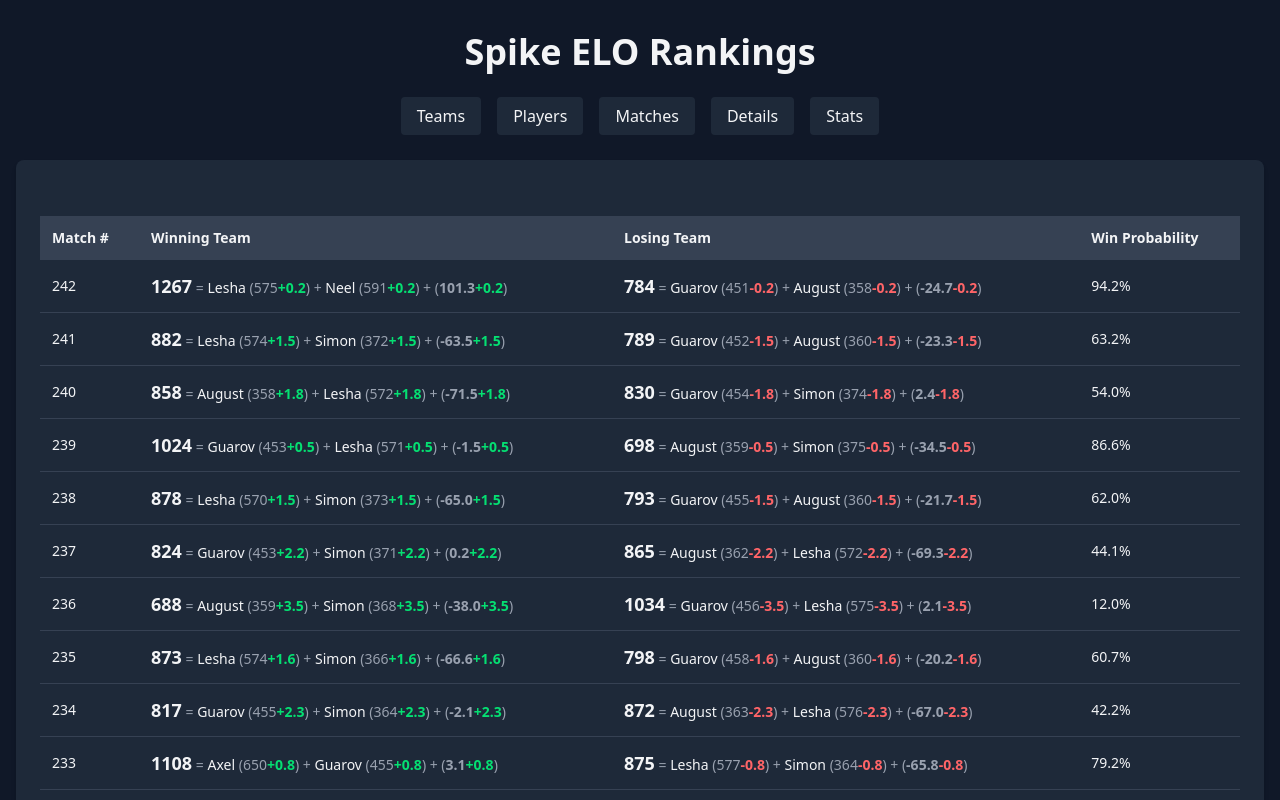
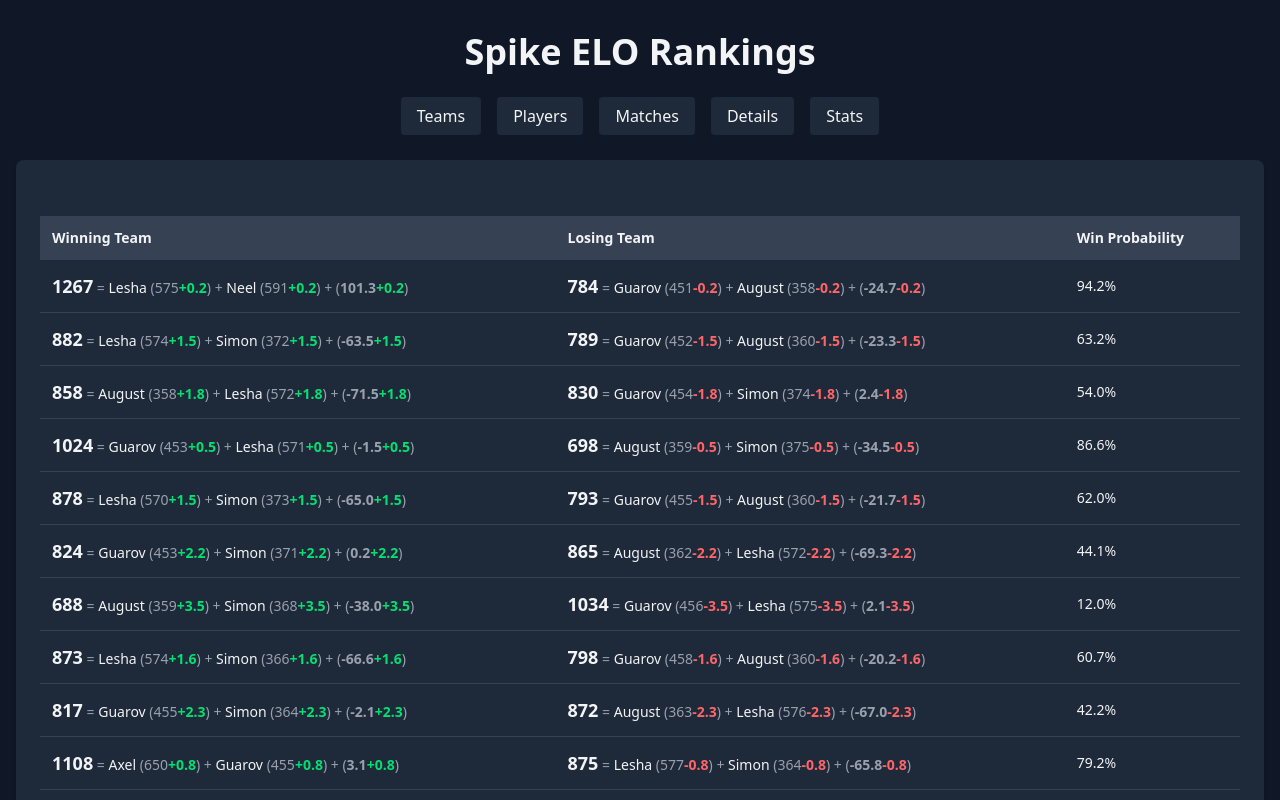
Before and after one commit to thetazero/spklo, a React (Vite) app: page /#/matches in a window 1280 px wide. Shown: the top 800 px of the page. Built offline with nearby package versions, Linux system fonts and the light colour scheme.

Commit message:
match table with select players on the left

```diff
--- a/src/App.tsx
+++ b/src/App.tsx
@@ -70,7 +70,7 @@ function App() {
 
           <Routes>
             <Route path="" element={<Navigate to="teams" replace />} />
-            <Route path="details" element={<DetailsPage engine={engineData.engine} />} />
+            <Route path="details" element={<DetailsPage engine={engineData.engine} matches={engineData.analyzedMatches} />} />
             <Route path="players" element={<PlayersPage engine={engineData.engine} />} />
             <Route path="teams" element={<TeamsPage engine={engineData.engine} />} />
             <Route path="matches" element={<MatchesPage matches={engineData.analyzedMatches} />} />
--- a/src/components/MatchTable.tsx
+++ b/src/components/MatchTable.tsx
@@ -5,11 +5,12 @@ import { TeamEloDisplay } from './TeamEloDisplay'
 
 interface MatchTableProps {
   matches: MatchAnalysis[]
+  selectedPlayers?: PlayerName[]
 }
 
 const MATCHES_PER_PAGE = 20
 
-export function MatchTable({ matches }: MatchTableProps) {
+export function MatchTable({ matches, selectedPlayers = [] }: MatchTableProps) {
   const [currentPage, setCurrentPage] = useState(0)
 
   // Reverse order to show newest first
@@ -31,58 +32,86 @@ export function MatchTable({ matches }: MatchTableProps) {
     return player1 < player2 ? `${player1}:${player2}` : `${player2}:${player1}`
   }
 
+  // Check if selected players are in a team
+  const isSelectedTeam = (team: Set<PlayerName>): boolean => {
+    if (selectedPlayers.length === 0) return false
+    if (selectedPlayers.length === 1) {
+      return team.has(selectedPlayers[0])
+    }
+    // Two players selected - check if both are in the team
+    return selectedPlayers.every(p => team.has(p))
+  }
+
+  // Determine column headers
+  const hasSelectedPlayers = selectedPlayers.length > 0
+  const teamAHeader = hasSelectedPlayers ? 'Team A' : 'Winning Team'
+  const teamBHeader = hasSelectedPlayers ? 'Team B' : 'Losing Team'
+
   return (
     <div className="w-full my-8">
       <div className="overflow-x-auto">
         <table className="w-full border-collapse text-sm">
           <thead>
             <tr className="bg-gray-700 text-gray-100">
-              <th className="p-3 text-left font-semibold">Match #</th>
-              <th className="p-3 text-left font-semibold">Winning Team</th>
-              <th className="p-3 text-left font-semibold">Losing Team</th>
+              <th className="p-3 text-left font-semibold">{teamAHeader}</th>
+              <th className="p-3 text-left font-semibold">{teamBHeader}</th>
               <th className="p-3 text-left font-semibold">Win Probability</th>
             </tr>
           </thead>
           <tbody>
             {currentMatches.map((analysis, idx) => {
-              const matchNumber = matches.length - (startIdx + idx)
+              // Determine if we need to swap teams (selected players should be on left)
+              const selectedOnWinSide = isSelectedTeam(analysis.winTeam)
+              const selectedOnLoseSide = isSelectedTeam(analysis.loseTeam)
+              const shouldSwap = hasSelectedPlayers && selectedOnLoseSide && !selectedOnWinSide
 
-              // Get winners and their pairwise info
-              const [winner1, winner2] = Array.from(analysis.winTeam)
-              const winnerKey = getPairwiseKey(winner1, winner2)
-              const winnerPairwiseBefore = analysis.beforePairwise.get(winnerKey) || 0
+              // Team A (left column) and Team B (right column)
+              const teamA = shouldSwap ? analysis.loseTeam : analysis.winTeam
+              const teamB = shouldSwap ? analysis.winTeam : analysis.loseTeam
 
-              // Get losers and their pairwise info
-              const [loser1, loser2] = Array.from(analysis.loseTeam)
-              const loserKey = getPairwiseKey(loser1, loser2)
-              const loserPairwiseBefore = analysis.beforePairwise.get(loserKey) || 0
+              const [teamA1, teamA2] = Array.from(teamA)
+              const [teamB1, teamB2] = Array.from(teamB)
+
+              const teamAKey = getPairwiseKey(teamA1, teamA2)
+              const teamBKey = getPairwiseKey(teamB1, teamB2)
+              const teamAPairwiseBefore = analysis.beforePairwise.get(teamAKey) || 0
+              const teamBPairwiseBefore = analysis.beforePairwise.get(teamBKey) || 0
+
+              // Determine elo delta based on which team won
+              const teamAWon = teamA === analysis.winTeam
+              const teamAEloDelta = teamAWon ? analysis.eloChange : -analysis.eloChange
+              const teamBEloDelta = teamAWon ? -analysis.eloChange : analysis.eloChange
+              const teamAPairwiseDelta = teamAWon ? analysis.pairwiseDelta : -analysis.pairwiseDelta
+              const teamBPairwiseDelta = teamAWon ? -analysis.pairwiseDelta : analysis.pairwiseDelta
+
+              // Win probability is always from winner's perspective, adjust if swapped
+              const winProbability = shouldSwap ? 1 - analysis.expectedWinProbability : analysis.expectedWinProbability
 
               return (
                 <tr key={startIdx + idx} className="border-b border-gray-700 hover:bg-gray-800">
-                  <td className="p-3 text-gray-100">{matchNumber}</td>
                   <td className="p-3">
                     <TeamEloDisplay
                       players={[
-                        { name: winner1, elo: getPlayerElo(winner1, analysis), eloDelta: analysis.eloChange },
-                        { name: winner2, elo: getPlayerElo(winner2, analysis), eloDelta: analysis.eloChange }
+                        { name: teamA1, elo: getPlayerElo(teamA1, analysis), eloDelta: teamAEloDelta },
+                        { name: teamA2, elo: getPlayerElo(teamA2, analysis), eloDelta: teamAEloDelta }
                       ]}
-                      pairwiseAdjustment={winnerPairwiseBefore}
-                      pairwiseDelta={analysis.pairwiseDelta}
+                      pairwiseAdjustment={teamAPairwiseBefore}
+                      pairwiseDelta={teamAPairwiseDelta}
                       showTotal={true}
                     />
                   </td>
                   <td className="p-3">
                     <TeamEloDisplay
                       players={[
-                        { name: loser1, elo: getPlayerElo(loser1, analysis), eloDelta: -analysis.eloChange },
-                        { name: loser2, elo: getPlayerElo(loser2, analysis), eloDelta: -analysis.eloChange }
+                        { name: teamB1, elo: getPlayerElo(teamB1, analysis), eloDelta: teamBEloDelta },
+                        { name: teamB2, elo: getPlayerElo(teamB2, analysis), eloDelta: teamBEloDelta }
                       ]}
-                      pairwiseAdjustment={loserPairwiseBefore}
-                      pairwiseDelta={-analysis.pairwiseDelta}
+                      pairwiseAdjustment={teamBPairwiseBefore}
+                      pairwiseDelta={teamBPairwiseDelta}
                       showTotal={true}
                     />
                   </td>
-                  <td className="p-3 text-gray-100">{formatPercent(analysis.expectedWinProbability)}</td>
+                  <td className="p-3 text-gray-100">{formatPercent(winProbability)}</td>
                 </tr>
               )
             })}
--- a/src/components/PlayerOrTeamDetails.tsx
+++ b/src/components/PlayerOrTeamDetails.tsx
@@ -1,19 +1,41 @@
-import { useState } from 'react'
-import type { Engine } from '../engine/main'
+import { useState, useMemo } from 'react'
+import type { Engine, MatchAnalysis } from '../engine/main'
 import type { PlayerName } from '../engine/types'
 import { PlayerCard } from './PlayerCard'
 import { TeamCard } from './TeamCard'
 import { PlayerSelector } from './PlayerSelector'
+import { MatchTable } from './MatchTable'
 
 interface PlayerOrTeamDetailsProps {
   engine: Engine
+  matches: MatchAnalysis[]
 }
 
-export function PlayerOrTeamDetails({ engine }: PlayerOrTeamDetailsProps) {
+export function PlayerOrTeamDetails({ engine, matches }: PlayerOrTeamDetailsProps) {
   const [selectedPlayers, setSelectedPlayers] = useState<PlayerName[]>([])
 
   // Get all available players sorted by name
   const availablePlayers = Object.keys(engine.elos).sort()
+
+  // Filter matches based on selected players
+  const filteredMatches = useMemo(() => {
+    if (selectedPlayers.length === 0) return []
+
+    if (selectedPlayers.length === 1) {
+      // Single player: show all matches where this player participated
+      const player = selectedPlayers[0]
+      return matches.filter(match =>
+        match.winTeam.has(player) || match.loseTeam.has(player)
+      )
+    }
+
+    // Two players: show matches where they played together as a team
+    const [player1, player2] = selectedPlayers
+    return matches.filter(match =>
+      (match.winTeam.has(player1) && match.winTeam.has(player2)) ||
+      (match.loseTeam.has(player1) && match.loseTeam.has(player2))
+    )
+  }, [selectedPlayers, matches])
 
   const handlePlayerSelect = (player: PlayerName) => {
     if (selectedPlayers.includes(player)) {
@@ -92,6 +114,16 @@ export function PlayerOrTeamDetails({ engine }: PlayerOrTeamDetailsProps) {
           />
         )}
       </div>
+
+      {/* Match History */}
+      {selectedPlayers.length > 0 && filteredMatches.length > 0 && (
+        <div>
+          <h2 className="text-2xl font-bold text-gray-100 mb-4">
+            Match History ({filteredMatches.length} matches)
+          </h2>
+          <MatchTable matches={filteredMatches} selectedPlayers={selectedPlayers} />
+        </div>
+      )}
     </div>
   )
 }
--- a/src/pages/Details.tsx
+++ b/src/pages/Details.tsx
@@ -1,14 +1,15 @@
 import { PlayerOrTeamDetails } from '../components/PlayerOrTeamDetails'
-import type { Engine } from '../engine/main'
+import type { Engine, MatchAnalysis } from '../engine/main'
 
 interface DetailsPageProps {
   engine: Engine
+  matches: MatchAnalysis[]
 }
 
-export function DetailsPage({ engine }: DetailsPageProps) {
+export function DetailsPage({ engine, matches }: DetailsPageProps) {
   return (
     <div>
-      <PlayerOrTeamDetails engine={engine} />
+      <PlayerOrTeamDetails engine={engine} matches={matches} />
     </div>
   )
 }
```
